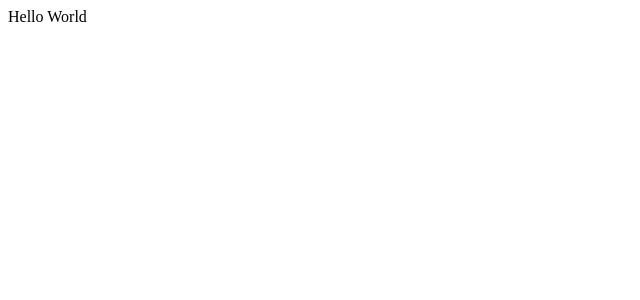
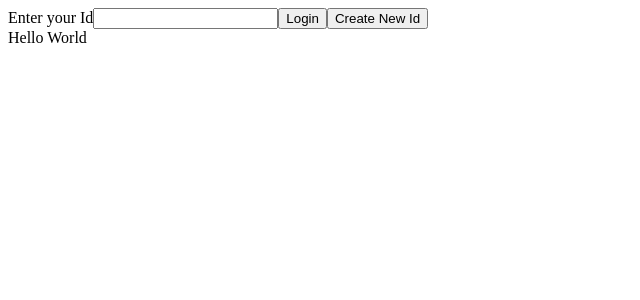
Before and after one commit to jakobgetz/chat-client, a React (Create React App) app: page / in a window 1280 px wide. Shown: the top 300 px of the page, without its empty margins (0-640 px from the left). Built offline with nearby package versions, Linux system fonts and the light colour scheme.

Commit message:
added login page and reducer, TODO: create tests

```diff
--- a/src/App.tsx
+++ /dev/null
@@ -1,7 +0,0 @@
-import React from "react";
-
-function App() {
-  return <div>Hello World</div>;
-}
-
-export default App;
--- /dev/null
+++ b/src/components/App.tsx
@@ -0,0 +1,16 @@
+import React, { useReducer } from "react";
+import basicReducer from "../state";
+import Login from "./Login";
+
+function App() {
+  const [state, dispatch] = useReducer(basicReducer, {});
+  return (
+    <>
+      <Login dispatch={dispatch} />
+      Hello World
+      {state.id}
+    </>
+  );
+}
+
+export default App;
--- /dev/null
+++ b/src/components/Login.tsx
@@ -0,0 +1,26 @@
+import React, { useReducer, useRef, Dispatch } from "react";
+import basicReducer, { ACTIONS } from "../state";
+
+type Props = {
+  dispatch: Dispatch<any>;
+};
+const Login: React.FC<Props> = ({ dispatch }) => {
+  const idRef = useRef<HTMLInputElement>(null);
+
+  const handleSubmit = (e: any) => {
+    e.preventDefault();
+    dispatch({ type: ACTIONS.CHANGE_ID, payload: idRef.current?.value });
+  };
+
+  return (
+    <div>
+      <form onSubmit={handleSubmit}>
+        <label>Enter your Id</label>
+        <input type="text" ref={idRef} required />
+        <button type="submit">Login</button>
+        <button>Create New Id</button>
+      </form>
+    </div>
+  );
+};
+export default Login;
--- a/src/index.tsx
+++ b/src/index.tsx
@@ -1,6 +1,6 @@
 import React from 'react';
 import ReactDOM from 'react-dom';
-import App from './App';
+import App from './components/App';
 import reportWebVitals from './reportWebVitals';
 
 ReactDOM.render(
--- /dev/null
+++ b/src/state/index.ts
@@ -0,0 +1,25 @@
+import { Reducer } from "react";
+
+type TState = {
+  id?: string;
+};
+
+type TAction = {
+  type: string;
+  payload?: any;
+};
+
+export const ACTIONS = {
+  CHANGE_ID: "CHANGE_ID",
+};
+
+const basicReducer: Reducer<TState, TAction> = (state: TState, action: TAction) => {
+  switch (action.type) {
+    case ACTIONS.CHANGE_ID:
+      return { id: action.payload };
+    default:
+      return state;
+  }
+};
+
+export default basicReducer;
```
Also changed, not shown: 2 other files (tests, documents, lock files or other folders).
